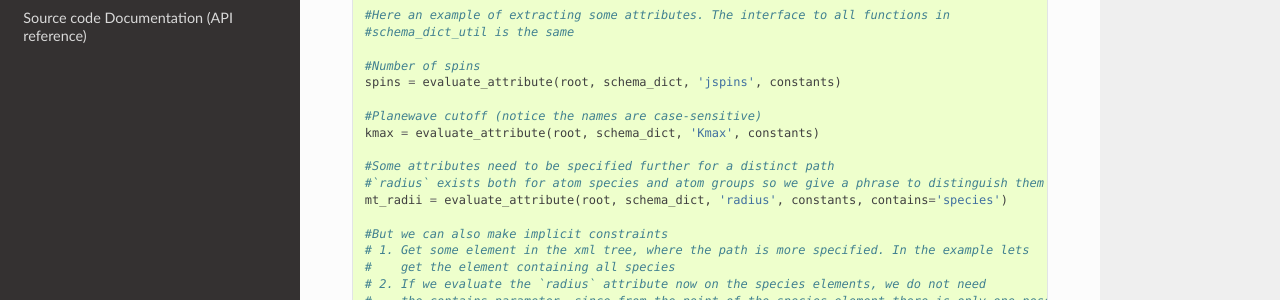
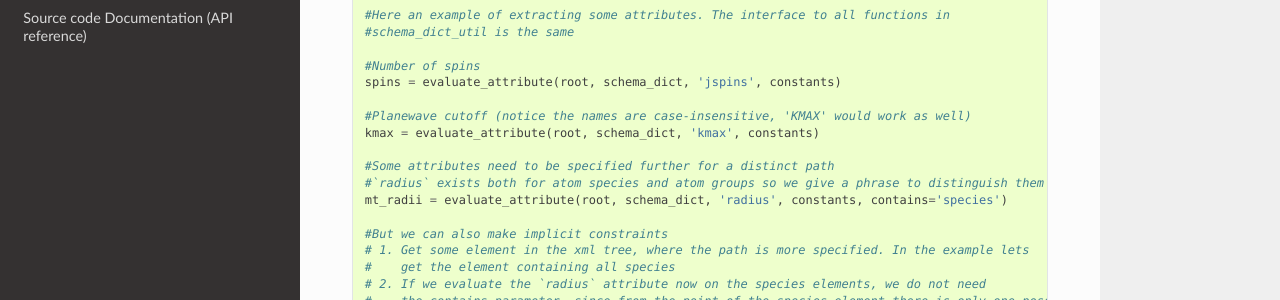
Before and after one commit to JuDFTteam/masci-tools, a Sphinx documentation site: the page built from docs/source/user_guide/parser/fleur_parser.rst, in a window 1280 px wide and 900 px high, scrolled down 1359 px. Shown: the part 321-621 px from the top of the window. Built offline with Sphinx 7.4.7 and the Read the Docs theme 2.0.0, drawn with Linux system fonts in a browser that asks for light colours; formulas are drawn with MathJax 3.

Commit message:
Update docs

````diff
--- a/docs/source/devel_guide/index.rst
+++ b/docs/source/devel_guide/index.rst
@@ -87,7 +87,7 @@ All functions below can either be called in python scripts or from the commandli
   The ```path_spec``` key specifies how the key can be uniquely identified.
 
   It can contain the following specifications:
-    :name: Name of the wanted tag/attribute (CASE SENSITIVE!!)
+    :name: Name of the wanted tag/attribute
     :contains: A phrase, which has to occur in the path
     :no_contains: A phrase, which has to not occur in the path
     :exclude: list of str. Only valid for attributes (these are sorted into different categories
--- a/docs/source/user_guide/parser/fleur_parser.rst
+++ b/docs/source/user_guide/parser/fleur_parser.rst
@@ -72,8 +72,8 @@ If only a small amount of information is required from the input or output files
    #Number of spins
    spins = evaluate_attribute(root, schema_dict, 'jspins', constants)
 
-   #Planewave cutoff (notice the names are case-sensitive)
-   kmax = evaluate_attribute(root, schema_dict, 'Kmax', constants)
+   #Planewave cutoff (notice the names are case-insensitive, 'KMAX' would work as well)
+   kmax = evaluate_attribute(root, schema_dict, 'kmax', constants)
 
    #Some attributes need to be specified further for a distinct path
    #`radius` exists both for atom species and atom groups so we give a phrase to distinguish them
````
Also changed, not shown: docs/source/module_guide/code.rst (+8 -0 lines), 1 other file.
